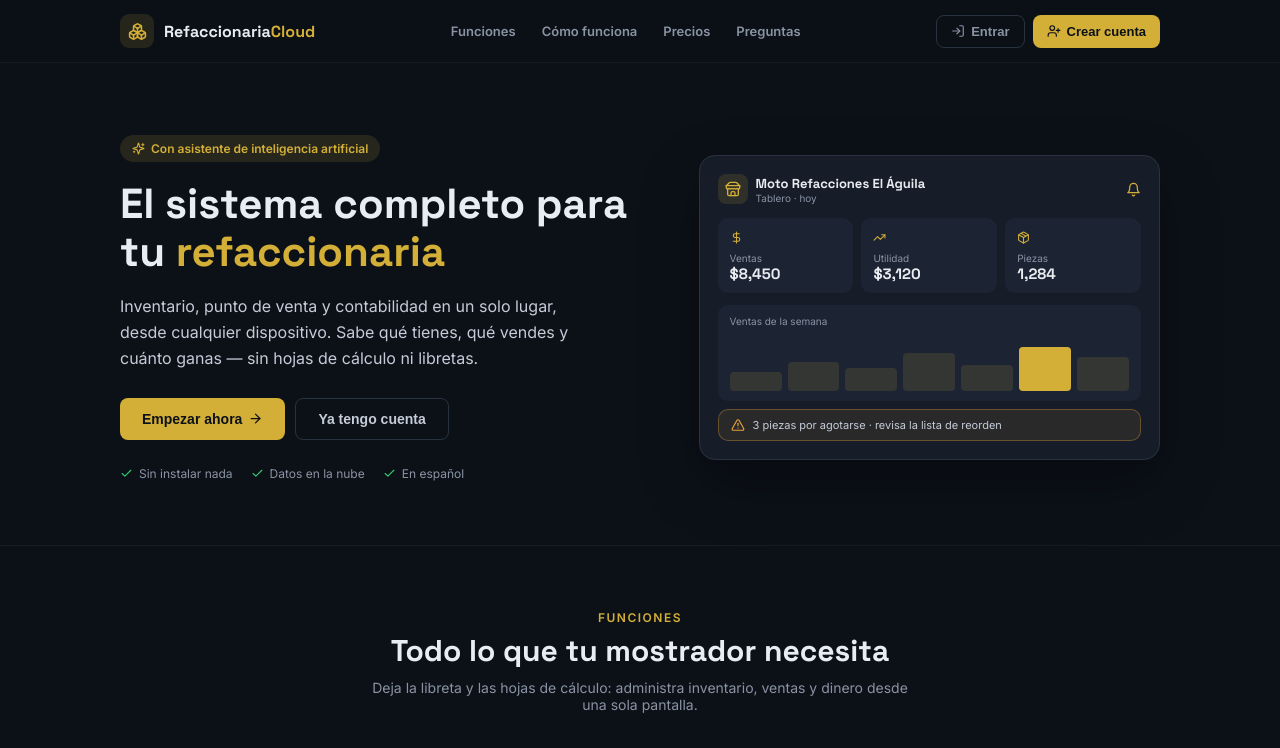
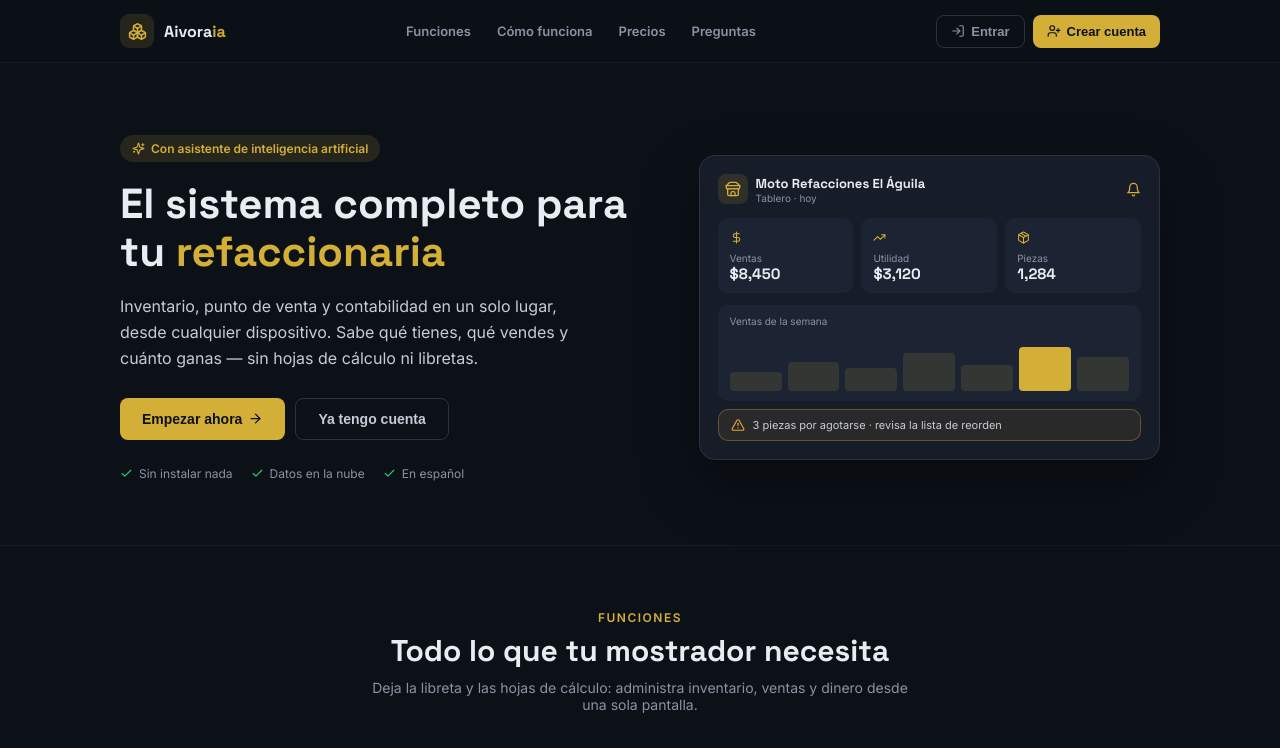
Before and after one commit to silvanochavez11-creator/Software-1-, a React (Vite) app: page / in a window 1280 px wide. Shown: the top 748 px of the page. Built offline with nearby package versions, Linux system fonts and the light colour scheme.

Commit message:
Cambiar la marca de la web a Aivoraia (landing, login y metadatos)
Co-Authored-By: Claude Fable 5 <noreply@anthropic.com>
Claude-Session: https://claude.ai/code/session_01MQMTFdF56xNogBecqLeRSK

```diff
--- a/index.html
+++ b/index.html
@@ -4,9 +4,9 @@
     <meta charset="UTF-8" />
     <link rel="icon" type="image/svg+xml" href="./favicon.svg" />
     <meta name="viewport" content="width=device-width, initial-scale=1.0" />
-    <title>RefaccionariaCloud · Inventario, punto de venta y contabilidad para refaccionarias</title>
+    <title>Aivoraia · Inventario, punto de venta y contabilidad para refaccionarias</title>
     <meta name="description" content="El sistema completo para tu refaccionaria: inventario, punto de venta, contabilidad y asistente con IA. Todo en la nube, sin instalar nada." />
-    <meta property="og:title" content="RefaccionariaCloud · Software para refaccionarias" />
+    <meta property="og:title" content="Aivoraia · Software para refaccionarias" />
     <meta property="og:description" content="Inventario, punto de venta y contabilidad para refaccionarias, con asistente de IA. Empieza hoy." />
     <meta property="og:type" content="website" />
     <style>
--- a/refaccionaria-motos.jsx
+++ b/refaccionaria-motos.jsx
@@ -468,7 +468,7 @@ function LandingPage({ onEnter }) {
             <div style={{ width: 34, height: 34, borderRadius: 9, background: "var(--accent-soft)", display: "flex", alignItems: "center", justifyContent: "center" }}>
               <Boxes size={19} color="var(--accent)" />
             </div>
-            <span className="sg" style={{ fontWeight: 700, fontSize: 16 }}>Refaccionaria<span style={{ color: "var(--accent)" }}>Cloud</span></span>
+            <span className="sg" style={{ fontWeight: 700, fontSize: 16 }}>Aivora<span style={{ color: "var(--accent)" }}>ia</span></span>
           </div>
           <div className="ld-nav-links">
             <a href="#funciones" style={navLink}>Funciones</a>
@@ -654,10 +654,10 @@ function LandingPage({ onEnter }) {
         <div className="ld-wrap" style={{ display: "flex", alignItems: "center", justifyContent: "space-between", flexWrap: "wrap", gap: 12 }}>
           <div style={{ display: "flex", alignItems: "center", gap: 8, fontSize: 13, color: "var(--muted)" }}>
             <Boxes size={16} color="var(--accent)" />
-            <span className="sg" style={{ fontWeight: 700, color: "var(--text)" }}>Refaccionaria<span style={{ color: "var(--accent)" }}>Cloud</span></span>
+            <span className="sg" style={{ fontWeight: 700, color: "var(--text)" }}>Aivora<span style={{ color: "var(--accent)" }}>ia</span></span>
             <span>· Inventario, ventas y contabilidad para refaccionarias</span>
           </div>
-          <div style={{ fontSize: 12, color: "var(--muted-2)" }}>© {new Date().getFullYear()} Aivora · aivoraia.com</div>
+          <div style={{ fontSize: 12, color: "var(--muted-2)" }}>© {new Date().getFullYear()} Aivoraia · aivoraia.com</div>
         </div>
       </div>
     </div>
@@ -707,7 +707,7 @@ function AuthScreen({ onAuthed, initialMode = "login", onBack }) {
           <div style={{ width: 56, height: 56, borderRadius: 14, background: "var(--accent-soft)", display: "inline-flex", alignItems: "center", justifyContent: "center", marginBottom: 10 }}>
             <Boxes size={30} color="var(--accent)" />
           </div>
-          <div className="sg" style={{ fontSize: 22, fontWeight: 700 }}>Refaccionaria de Motos</div>
+          <div className="sg" style={{ fontSize: 22, fontWeight: 700 }}>Aivora<span style={{ color: "var(--accent)" }}>ia</span></div>
           <div style={{ fontSize: 13, color: "var(--muted)", marginTop: 2 }}>{subtitle}</div>
         </div>
         <Card>
```
